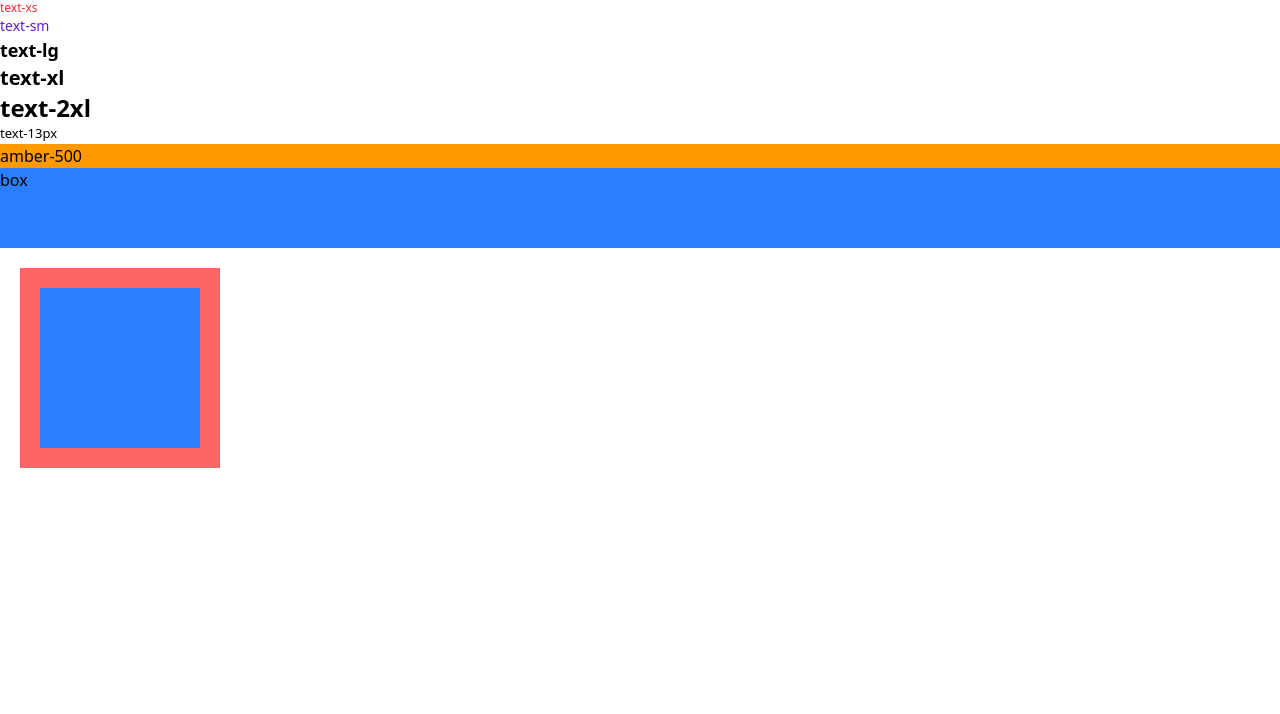
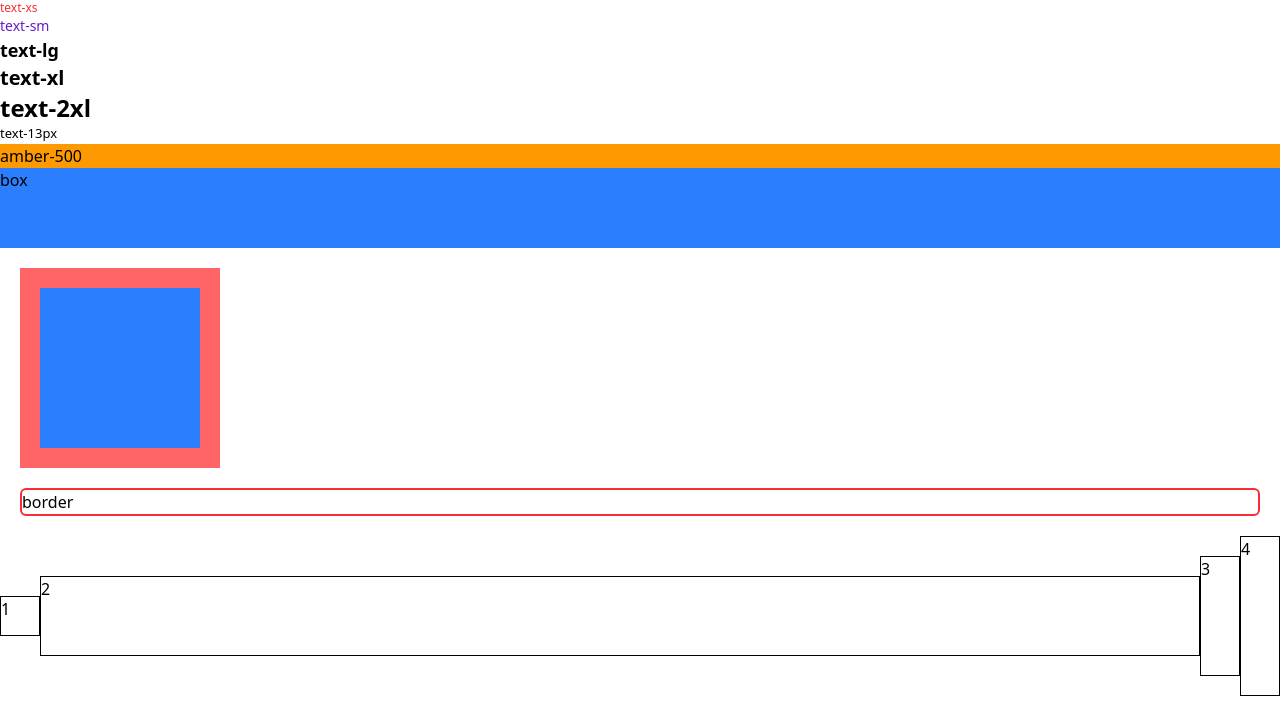
Before and after one commit to gydud25416/react_project, a React (Vite) app in the folder onebite-exam/: page / in a window 1280 px wide. Shown: the top 714 px of the page. Built offline with nearby package versions, Linux system fonts and the light colour scheme.

Commit message:
[section02] Tailwind 유틸리티 css 2

```diff
--- a/onebite-exam/src/App.tsx
+++ b/onebite-exam/src/App.tsx
@@ -21,6 +21,19 @@ function App() {
       <div className="m-5 h-50 w-50 bg-red-400 px-5 py-5">
         <div className="h-full w-full bg-blue-500"></div>
       </div>
+
+      {/* 5. 보더 */}
+      <div className="m-5 rounded-md border-t-2 border-r-2 border-b-2 border-l-2 border-red-500">
+        border
+      </div>
+
+      {/* 6. 플렉스 컨테이너 */}
+      <div className="flex flex-row items-center justify-between">
+        <div className="h-10 w-10 border">1</div>
+        <div className="h-20 w-10 flex-1 border">2</div>
+        <div className="h-30 w-10 border">3</div>
+        <div className="h-40 w-10 border">4</div>
+      </div>
     </div>
   );
 }
```
